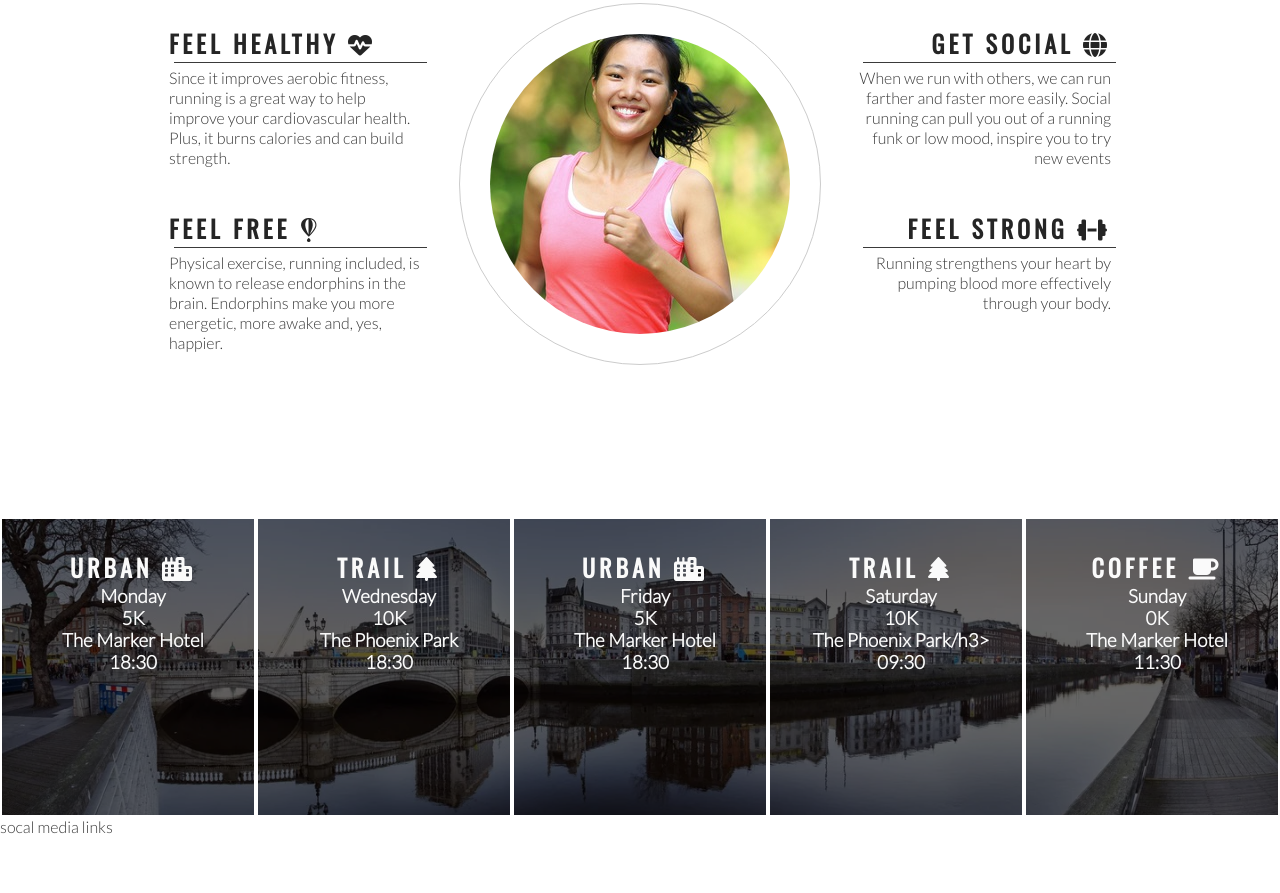
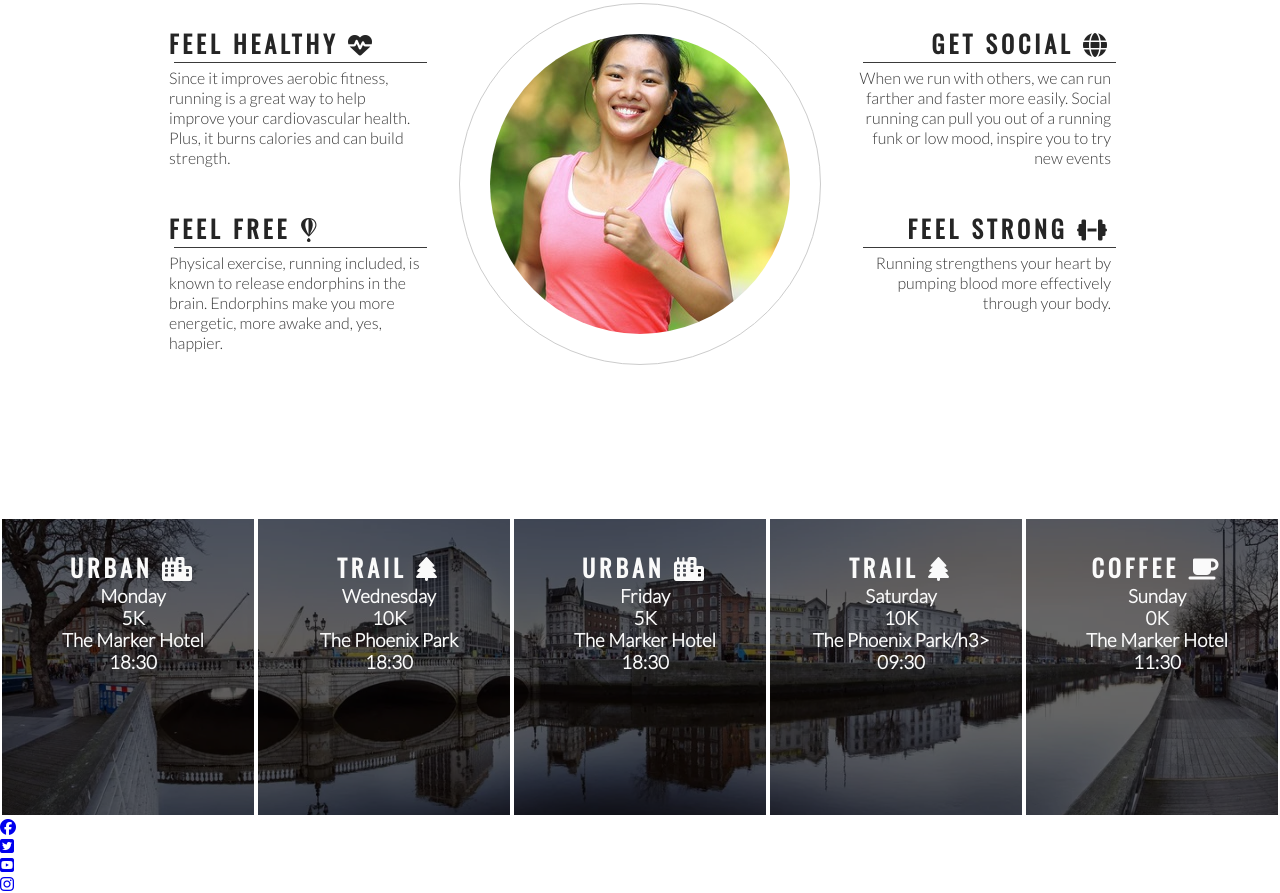
Before and after one commit to LucaNoah/love-running, a plain HTML site: page index.html in a window 1280 px wide. Shown: the part 778-1671 px from the top of the page. Before the commit the page ends 1614 px from the top, so only its background shows below. Drawn offline with nearby package versions, Linux system fonts and the light colour scheme.

Commit message:
add icons and links to footer

```diff
--- a/index.html
+++ b/index.html
@@ -116,7 +116,28 @@
         </div>
     </section>
     <footer>
-        socal media links
+        <ul>
+            <li>
+                <a href="https://facebook.com" target="_blank" rel="noopener" aria-label="Vist our Facebook page (opens i a new tab">
+                    <i class="fab fa-facebook"></i>
+                </a>
+            </li>
+            <li>
+                <a href="https://twitter.com" target="_blank" rel="noopener" aria-label="Vist our Twitter page (opens i a new tab">
+                    <i class="fab fa-twitter-square"></i>
+                </a>
+            </li>
+            <li>
+                <a href="https://youtube.com" target="_blank" rel="noopener" aria-label="Vist our Youtube page (opens i a new tab">
+                    <i class="fab fa-youtube-square"></i>
+                </a>
+            </li>
+            <li>
+                <a href="https://instagram.com" target="_blank" rel="noopener" aria-label="Vist our Instagram page (opens i a new tab">
+                    <i class="fab fa-instagram"></i>
+                </a>
+            </li>
+        </ul>
     </footer>
     <!-- font awesome script-->
     <script src="https://kit.fontawesome.com/2e6dd2f493.js" crossorigin="anonymous"></script>
```
